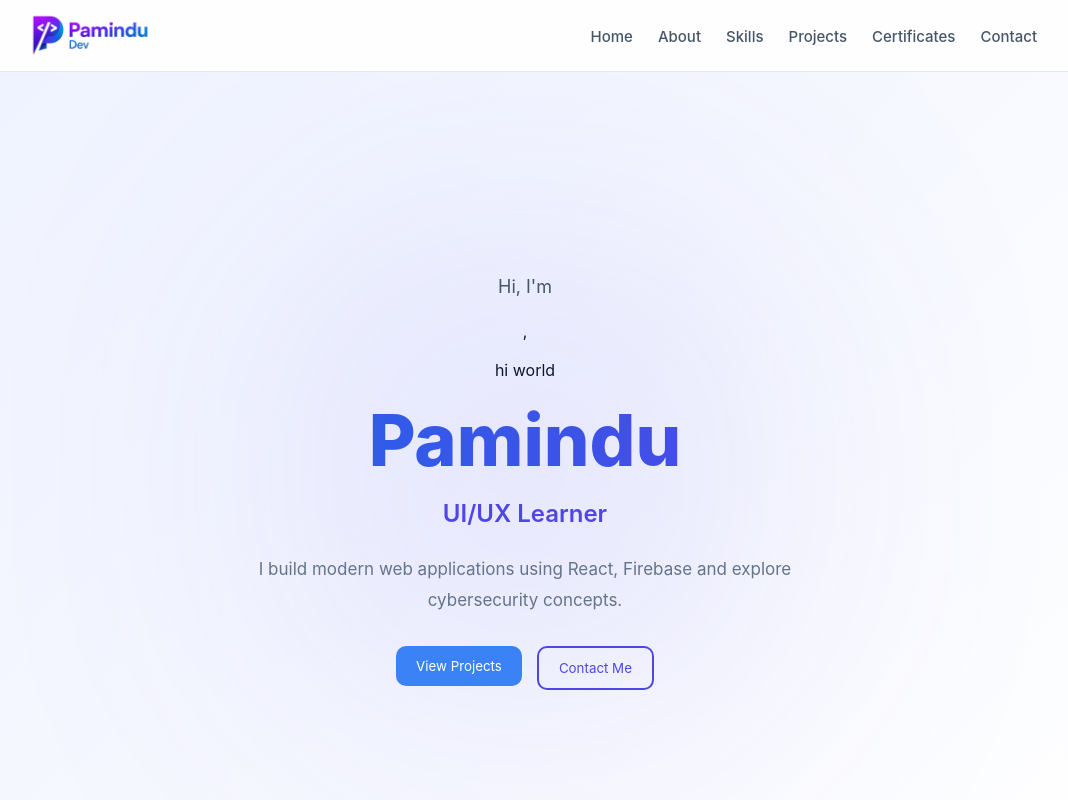
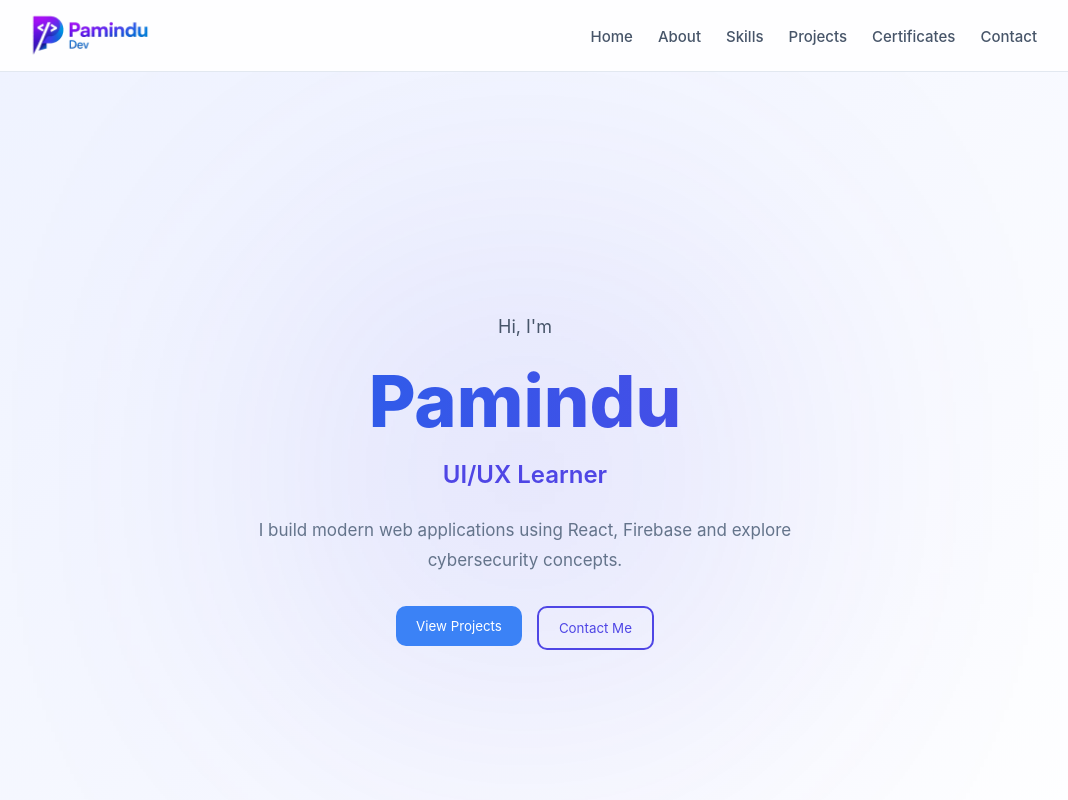
Before and after one commit to paminduekanayake10-ops/pamindu.dev, a React (Vite) app: page / in a window 1280 px wide. Shown: the top 800 px of the page, without its empty margins (115-1183 px from the left). Built offline with nearby package versions, Linux system fonts and the light colour scheme; no server answers; the database is empty.

Commit message:
fix hero section

```diff
--- a/src/components/Hero.jsx
+++ b/src/components/Hero.jsx
@@ -23,7 +23,7 @@ function Hero() {
       <div className="hero-content">
 
         <p className="hero-sub">Hi, I'm</p>
-        ,<p>hi world</p>
+
         <h1 className="hero-title">Pamindu</h1>
 
         <h2 className="hero-role">
```
